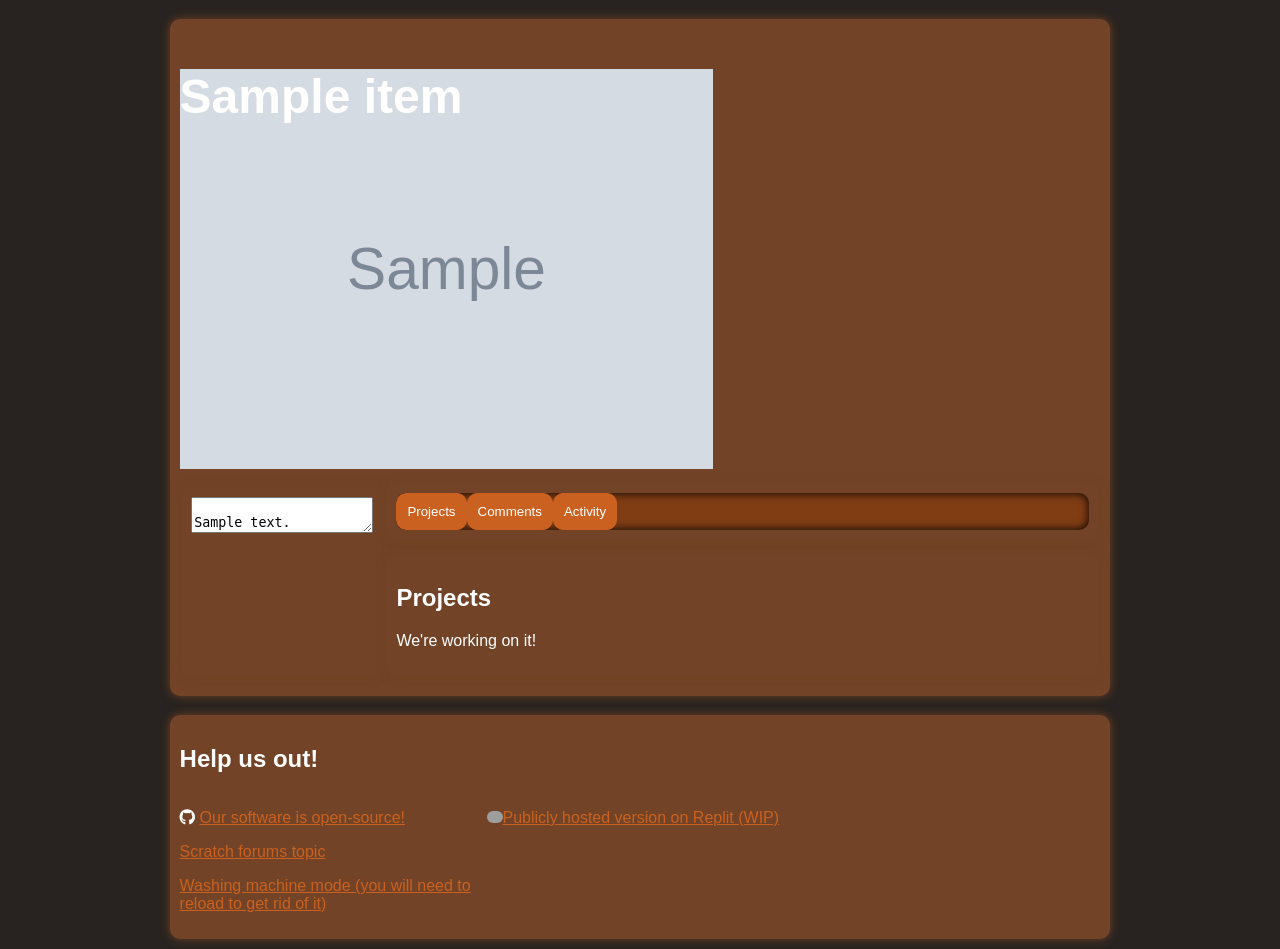
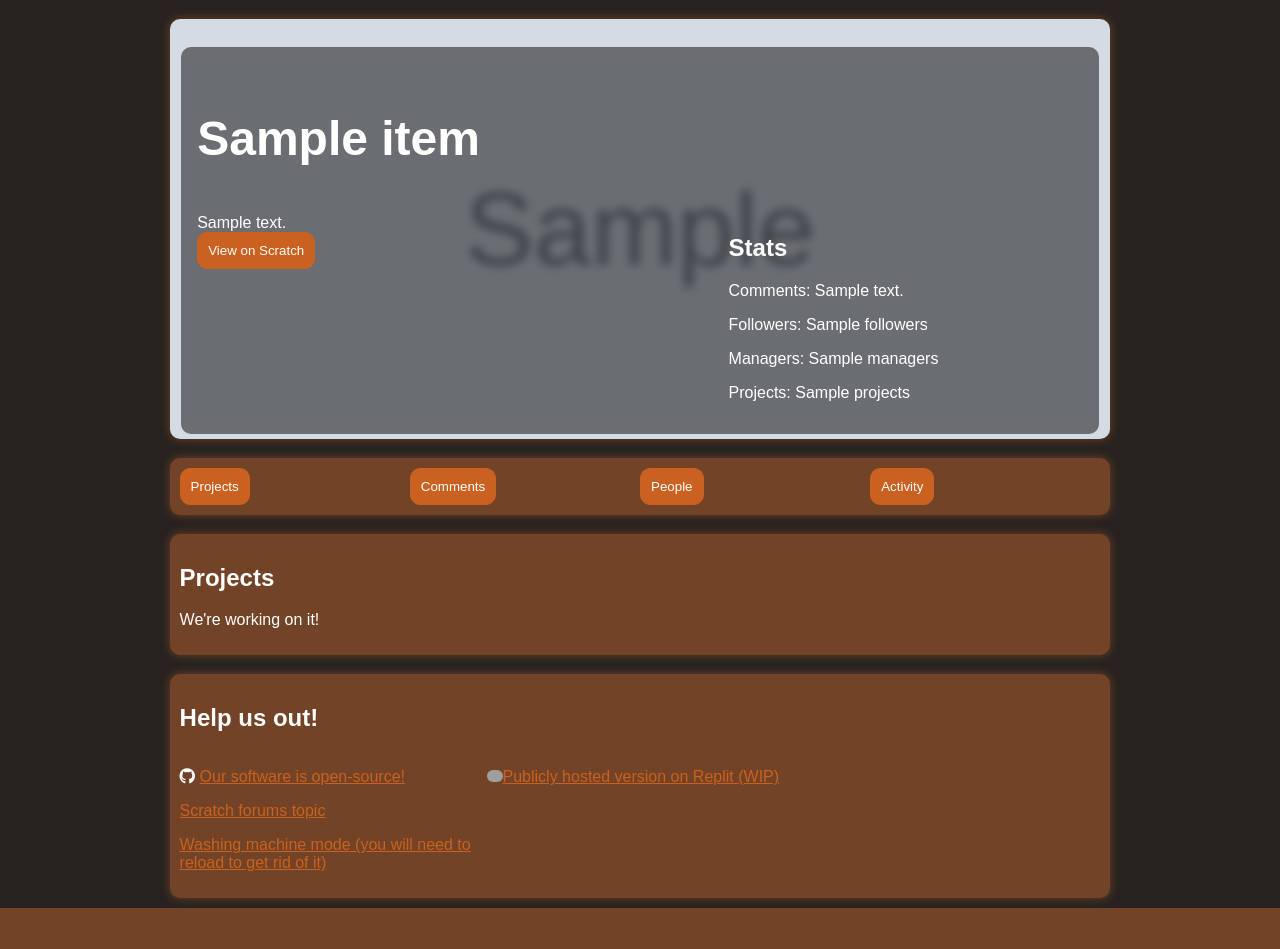
Before and after one commit to SnarpleDev/Snazzle, a Flask app: page /studios/1/projects in a window 1280 px wide. Shown: the part 60-1009 px from the top of the page. After the commit the page ends 968 px from the top, so only its background shows below. Run offline with Flask 3, Linux system fonts and the light colour scheme; grey boxes marked "Sample" are stand-in pictures; a database or web service that is not in the repository returns one stand-in record (values such as "Sample title"); data that the repository does not hold is empty; parts of the project's set-up code (start-up, migrations or seed data) failed here and were passed over; some libraries are stand-ins or nearby versions; some web fonts are replaced; grey boxes are pictures that could not be loaded.

Commit message:
Add more stuff to studio pages

```diff
--- a/app.py
+++ b/app.py
@@ -14,7 +14,7 @@ from flask import (
     request,
     redirect,
 )
-
+import multiprocessing as mp
 
 from werkzeug import exceptions as werkexcept
 
@@ -388,6 +388,12 @@ def search():
 @app.get("/studios/<id>/<tab>")
 def studios(id, tab):
     data = dazzle.get_studio_data(id)
+    if 'error' in data.keys():
+        return render_template(
+            "scratchapi-error.html",
+            message=data['message']
+        )
+
     return render_template(
         "studio.html",
         studio_name=data['title'],
@@ -395,7 +401,8 @@ def studios(id, tab):
         studio_id=id,
         studio_tab=tab,
         studio_banner=data['image'],
-
+        studio_stats=data['stats'],
+        name_len=len(data['title']),
     )
 
 
--- a/dazzle.py
+++ b/dazzle.py
@@ -51,24 +51,25 @@ def archive_result(filename):
     def decorate(ofunc):
         @wraps(ofunc)
         def wrapper(*args, **kwargs):
-            print(args)
-            fname = filename
+            # print(args)
+            # fname = filename
             func_result = ofunc(*args, **kwargs)
 
-            if "$" in fname:
-                count = 0
-                while "$" in fname:
-                    print(count)
-                    fname = fname.replace("$", str(args[count]))
-                    count += 1
-                count = 0
-                while "%" in fname:
-                    fname = fname.replace("$", str(kwargs.values()[count]))
-                    count += 1
-            if not DAZZLE_DIR in os.listdir():
-                os.mkdir("./" + DAZZLE_DIR)
-            with open(f"./{DAZZLE_DIR}/{fname}", "wt", encoding="utf-8") as f:
-                f.write(str(func_result))
+            # if "$" in fname:
+            #     count = 0
+            #     while "$" in fname:
+            #         print(count)
+            #         fname = fname.replace("$", str(args[count]))
+            #         count += 1
+            #     count = 0
+            #     while "%" in fname:
+            #         fname = fname.replace("$", str(kwargs.values()[count]))
+            #         count += 1
+            # if not DAZZLE_DIR in os.listdir():
+            #     os.mkdir("./" + DAZZLE_DIR)
+            # with open(f"./{DAZZLE_DIR}/{fname}", "wt", encoding="utf-8") as f:
+            #     f.write(str(func_result))
+
             return func_result
 
         return wrapper
@@ -362,8 +363,9 @@ def search_for_projects(q):
     return r.json()
 
 def get_studio_data(id):
+
     r = requests.get(f'https://api.scratch.mit.edu/studios/{id}')
-    return r.json()
+    return {"error": True, "message": "api_notfound"} if 'code' in r.json().keys() else r.json()
 
 # Below this line is all stuff used for the REPL debugging mode
 # Generally, don't touch this, unless there's a severe flaw or something
--- a/static/master-styles.css
+++ b/static/master-styles.css
@@ -8,10 +8,15 @@
     border-radius: 10px;
 }
 
-input {
+input, textarea {
     transition: all 0.3s ease;
     padding: 5px;
     border-radius: 10px;
+    width: calc(100% - 10px);
+}
+
+textarea {
+    resize: none;
 }
 
 button:hover {
@@ -151,7 +156,7 @@ select:hover {
 }
 
 .width-third {
-    width: calc(100% / 3)
+    width: calc(100% / 3) !important;
 }
 
 section {
@@ -164,7 +169,7 @@ section {
 #banner {
     margin: 0.1em;
     border-radius: 10px;
-    height: calc(50vh + 100px) !important;
+    height: calc(75vh + 100px) !important;
 
     padding: 2.5rem;
     /* z-index: 999; */
@@ -259,7 +264,9 @@ span.bb-strikethrough {
     width: 20%;
 }
 
-
+.width-25 {
+    width: 25%;
+}
 
 .forum-post * {
     max-width: 100% !important;
@@ -405,3 +412,7 @@ select:hover {
 .no-bullets {
     list-style: none;
 }
+
+textarea {
+    height: 200px;
+}
--- a/static/styles-choco.css
+++ b/static/styles-choco.css
@@ -28,7 +28,8 @@ p,
 div,
 button,
 input,
-article {
+article,
+textarea {
     font-family: 'Jost', sans-serif;
 }
 
@@ -59,13 +60,13 @@ select {
     color: white;
 }
 
-input {
+input, textarea {
     border: 1px solid #ca6120;
     background-color: transparent;
     color: white;
 }
 
-input:focus {
+input:focus, textarea:focus {
     outline: 1px solid #fff;
 }
 
--- a/templates/studio.html
+++ b/templates/studio.html
@@ -1,25 +1,58 @@
 {% extends '_base.html' %}
+
+{% block title %}
+Snazzle - Studios - {{ studio_name }}
+{% endblock %}
 
 {% block content %}
 
-<section>
-    <div id="studio-banner" style="background-image: url({{ studio_banner }}); background-size: contain; background-repeat: no-repeat; height:50vh;">
-        <h1>{{ studio_name }}</h1>
-    </div>
+    <style>
+        #studio-banner {
+            background-image: url("{{ studio_banner }}");
+            background-size: cover;
+            background-position: 50%;
+            height:50vh;
+            overflow-x: clip;
+            overflow-y: scroll;
+        }
 
-    <div class="flex-cont">
-        <section class="width-20">
-            <textarea id="studio-description">
-                {{ studio_description }}
-            </textarea>
+        #studio-banner section {
+            display: block;
+            background-color: rgba(0, 0, 0, 0.5);
+            padding: 1rem;
+            border-radius: 10px;
+            box-shadow: none;
+            backdrop-filter: blur(5px);
+        }
+    </style>
+
+        <section id="studio-banner">
+            <section>
+                <h1>{{ studio_name }}</h1>
+                <div class="flex-cont">
+                    <div id="studio-description" class="width-40">
+                        {{ studio_description }}
+                        <br>
+                        <a href="https://scratch.mit.edu/studios/{{ studio_id }}"><button>View on Scratch</button></a>
+                    </div>
+                    <div class="width-20"></div>
+                    <div class="width-40">
+                        <h2>Stats</h2>
+                        <p>Comments: {{ studio_stats['comments'] }}</p>
+                        <p>Followers: {{ studio_stats['followers'] }}</p>
+                        <p>Managers: {{ studio_stats['managers'] }}</p>
+                        <p>Projects: {{ studio_stats['projects'] }}</p>
+
+                    </div>
+                </div>
+            </section>
         </section>
-        <div class="width-80">
-            <section>
-                <div class="scrollpane sp-filters sp-horiz no-bullets">
-                    <a href="/studios/{{ studio_id }}/projects"><button>Projects</button></a>
-                    <a href="/studios/{{ studio_id }}/comments"><button>Comments</button></a>
-                    <a href="/studios/{{ studio_id }}/activity"><button>Activity</button></a>
-                </div>
+        <div>
+            <section class="flex-cont">
+                <a href="/studios/{{ studio_id }}/projects" class="width-25"><button>Projects</button></a>
+                <a href="/studios/{{ studio_id }}/comments" class="width-25"><button>Comments</button></a>
+                <a href="/studios/{{ studio_id }}/people" class="width-25"><button>People</button></a>
+                <a href="/studios/{{ studio_id }}/activity" class="width-25"><button>Activity</button></a>
             </section>
             <section>
                 <h2>{{ studio_tab | title }}</h2>
@@ -29,12 +62,12 @@
                     <p>Coming soon!</p>
                 {% elif studio_tab == "activity" %}
                     <p>Hang tight!</p>
+                {% elif studio_tab == "people" %}
+                    <p>Patience is a virtue!</p>
                 {% else %}
                     <p>Oops, that page doesn't exist.</p>
                 {% endif %}
             </section>
         </div>
-    </div>
-</section>
 
 {% endblock %}
```
Also changed, not shown: templates/scratchapi-error.html (added, +25 -0 lines).
